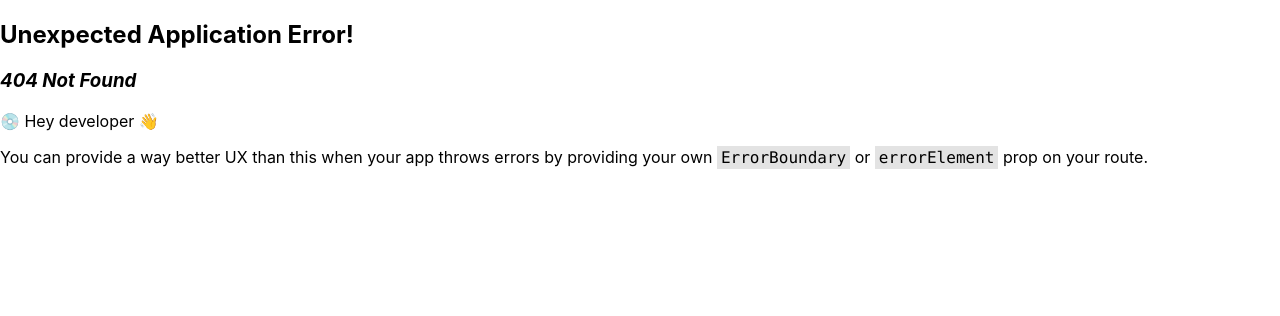
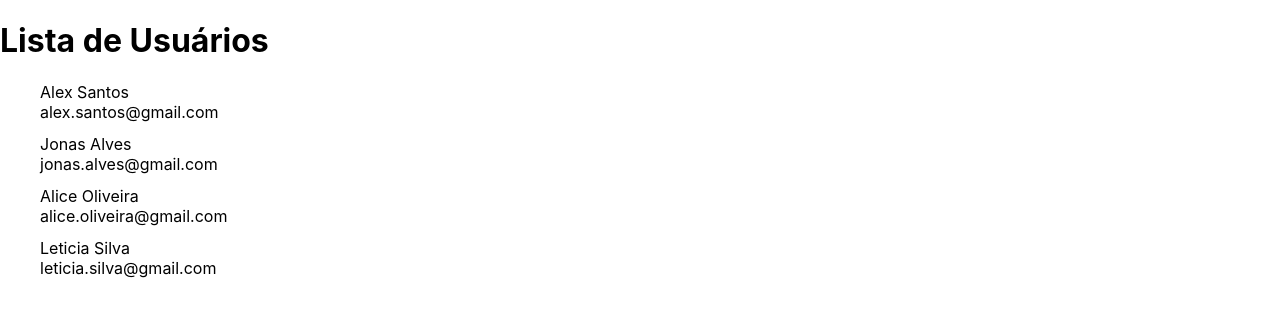
Before and after one commit to deboraCs24/instituto-taqtile, a React (Create React App) app: page /users in a window 1280 px wide. Before the commit this address had no page. Shown: the top 316 px of the page. Built offline with nearby package versions, Linux system fonts and the light colour scheme; the HTML template or start-up script is replaced by a standard one.

Commit message:
Users List Frontend

```diff
--- a/src/components/login/index.tsx
+++ b/src/components/login/index.tsx
@@ -63,7 +63,8 @@ export const Login = ({ onSuccess }: LoginProps) => {
           const token = response.data?.login?.token;
           if (token) {
             localStorage.setItem('token', token);
-            navigate('/home');
+            if (onSuccess) onSuccess();
+            navigate('/users');
           }
         })
         .catch((error) => {
--- /dev/null
+++ b/src/components/users-list/index.tsx
@@ -0,0 +1,29 @@
+import React from 'react';
+
+interface User {
+  name: string;
+  email: string;
+}
+
+export const UserList = () => {
+  const users: User[] = [
+    { name: 'Alex Santos', email: 'alex.santos@gmail.com' },
+    { name: 'Jonas Alves', email: 'jonas.alves@gmail.com' },
+    { name: 'Alice Oliveira', email: 'alice.oliveira@gmail.com' },
+    { name: 'Leticia Silva', email: 'leticia.silva@gmail.com' },
+  ];
+
+  return (
+    <div>
+      <h1>Lista de Usuários</h1>
+      <ul style={{ listStyleType: 'none' }}>
+        {users.map((user, id) => (
+          <li key={id} style={{ marginBottom: '12px' }}>
+            <div>{user.name}</div>
+            <div>{user.email}</div>
+          </li>
+        ))}
+      </ul>
+    </div>
+  );
+};
--- a/src/router/browser-router/pages/home.tsx
+++ b/src/router/browser-router/pages/home.tsx
@@ -1,5 +1,6 @@
 import React from 'react';
+import { UserList } from '../../../components/users-list';
 
-export function Home() {
-  return <h1>Navegação bem sucedida</h1>;
+export function UsersList() {
+  return <UserList />;
 }
--- a/src/router/browser-router/router.tsx
+++ b/src/router/browser-router/router.tsx
@@ -1,6 +1,6 @@
 import { createBrowserRouter, RouterProvider } from 'react-router-dom';
 import { Login } from '../../components/login';
-import { Home } from './pages/home';
+import { UsersList } from './pages/home';
 
 const router = createBrowserRouter([
   {
@@ -8,8 +8,8 @@ const router = createBrowserRouter([
     element: <Login />,
   },
   {
-    path: '/home',
-    element: <Home />,
+    path: '/users',
+    element: <UsersList />,
   },
 ]);
 
```
